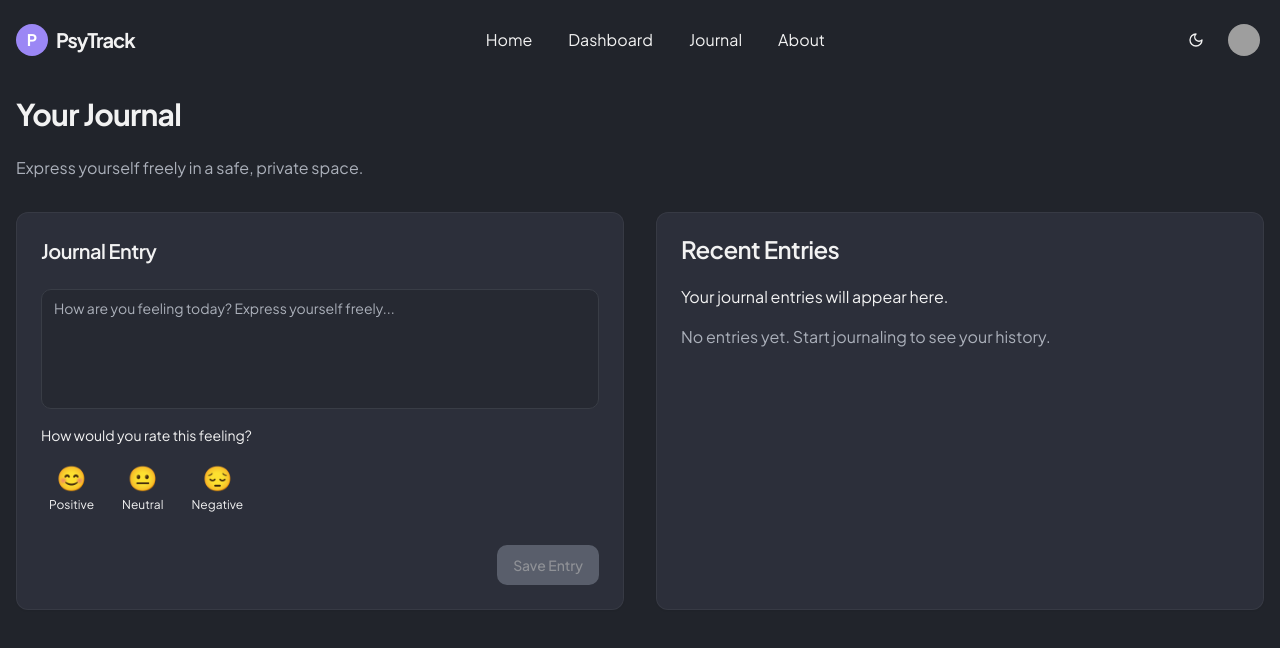
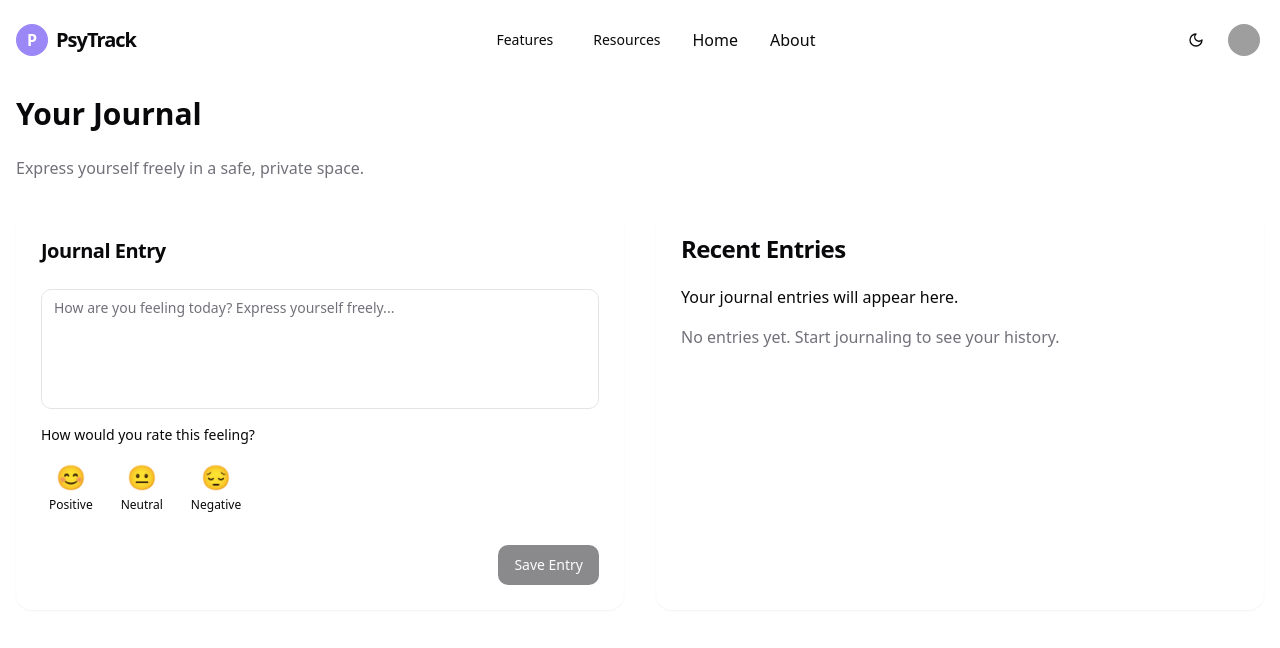
Before and after one commit to kruthika3129/CBC_A-17, a React (Vite) app: page /journal in a window 1280 px wide. Shown: the top 648 px of the page. Built offline with nearby package versions, Linux system fonts and the light colour scheme; grey boxes are pictures that could not be loaded.

Commit message:
Fix: Light mode toggle and navbar menu
- Fixed the light mode toggle functionality.
- Added and integrated the navbar-menu component.
- Implemented features based on website functionality.

```diff
--- a/src/App.tsx
+++ b/src/App.tsx
@@ -28,7 +28,7 @@ const App = () => {
 
   if (isLoading) {
     return (
-      <div className="flex items-center justify-center min-h-screen bg-gradient-to-br from-psytrack-purple/20 to-psytrack-light-purple/30">
+      <div className="flex items-center justify-center min-h-screen bg-gradient-to-br from-psytrack-purple/20 to-psytrack-light-purple/30 dark:from-psytrack-deep-purple/30 dark:to-psytrack-purple/20">
         <div className="relative">
           <div className="w-16 h-16 rounded-full border-4 border-psytrack-purple border-t-transparent animate-spin"></div>
           <div className="absolute inset-0 flex items-center justify-center">
@@ -58,6 +58,6 @@ const App = () => {
       </ThemeProvider>
     </QueryClientProvider>
   );
-};
+}
 
 export default App;
--- a/src/components/Navbar.tsx
+++ b/src/components/Navbar.tsx
@@ -5,6 +5,7 @@ import { Button } from '@/components/ui/button';
 import { Avatar, AvatarFallback, AvatarImage } from '@/components/ui/avatar';
 import { Sun, Moon, Menu, User } from 'lucide-react';
 import { useTheme } from '@/components/ThemeProvider';
+import NavbarMenu from '@/components/NavbarMenu';
 import {
   DropdownMenu,
   DropdownMenuContent,
@@ -44,21 +45,16 @@ const Navbar = () => {
           <span className="text-xl font-bold tracking-tighter">PsyTrack</span>
         </Link>
 
-        {/* Desktop Navigation */}
-        <nav className="hidden md:flex items-center space-x-1">
+        {/* Desktop Navigation with NavbarMenu */}
+        <div className="hidden md:flex items-center">
+          <NavbarMenu />
           <Link to="/" className="px-4 py-2 rounded-md hover:bg-white/10 transition-colors">
             Home
-          </Link>
-          <Link to="/dashboard" className="px-4 py-2 rounded-md hover:bg-white/10 transition-colors">
-            Dashboard
-          </Link>
-          <Link to="/journal" className="px-4 py-2 rounded-md hover:bg-white/10 transition-colors">
-            Journal
           </Link>
           <Link to="/about" className="px-4 py-2 rounded-md hover:bg-white/10 transition-colors">
             About
           </Link>
-        </nav>
+        </div>
 
         <div className="flex items-center space-x-2">
           <Button
@@ -123,6 +119,32 @@ const Navbar = () => {
             onClick={() => setMobileMenuOpen(false)}>
             About
           </Link>
+          <div className="p-2">
+            <h3 className="px-4 py-2 font-medium">Features</h3>
+            <Link to="/dashboard" className="px-6 py-2 block rounded-md hover:bg-white/10 transition-colors"
+              onClick={() => setMobileMenuOpen(false)}>
+              Dashboard
+            </Link>
+            <Link to="/journal" className="px-6 py-2 block rounded-md hover:bg-white/10 transition-colors"
+              onClick={() => setMobileMenuOpen(false)}>
+              Journal
+            </Link>
+          </div>
+          <div className="p-2">
+            <h3 className="px-4 py-2 font-medium">Resources</h3>
+            <Link to="#mental-health-tips" className="px-6 py-2 block rounded-md hover:bg-white/10 transition-colors"
+              onClick={() => setMobileMenuOpen(false)}>
+              Mental Health Tips
+            </Link>
+            <Link to="#guided-sessions" className="px-6 py-2 block rounded-md hover:bg-white/10 transition-colors"
+              onClick={() => setMobileMenuOpen(false)}>
+              Guided Sessions
+            </Link>
+            <Link to="#community" className="px-6 py-2 block rounded-md hover:bg-white/10 transition-colors"
+              onClick={() => setMobileMenuOpen(false)}>
+              Community
+            </Link>
+          </div>
         </div>
       )}
     </header>
--- /dev/null
+++ b/src/components/NavbarMenu.tsx
@@ -0,0 +1,164 @@
+
+import React, { useState } from 'react';
+import { Link } from 'react-router-dom';
+import { motion } from 'framer-motion';
+import { cn } from "@/lib/utils";
+
+type MenuItemType = {
+  title: string;
+  href: string;
+  description?: string;
+};
+
+const featuredItems: MenuItemType[] = [
+  {
+    title: "Dashboard",
+    href: "/dashboard",
+    description: "Track your emotional well-being and progress"
+  },
+  {
+    title: "Journal",
+    href: "/journal",
+    description: "Document your thoughts and feelings"
+  },
+  {
+    title: "About",
+    href: "/about",
+    description: "Learn more about PsyTrack"
+  },
+];
+
+const resourceItems: MenuItemType[] = [
+  {
+    title: "Mental Health Tips",
+    href: "#mental-health-tips",
+    description: "Expert advice for your well-being"
+  },
+  {
+    title: "Guided Sessions",
+    href: "#guided-sessions",
+    description: "Follow along with therapeutic exercises"
+  },
+  {
+    title: "Community",
+    href: "#community",
+    description: "Connect with others on similar journeys"
+  },
+];
+
+export function NavbarMenu({ className }: { className?: string }) {
+  const [activeItem, setActiveItem] = useState<MenuItemType | null>(null);
+  const [isMenuOpen, setIsMenuOpen] = useState(false);
+
+  return (
+    <div className={cn("relative", className)}>
+      <div className="flex items-center justify-center gap-2">
+        <button
+          onMouseEnter={() => {
+            setIsMenuOpen(true);
+            setActiveItem(featuredItems[0]);
+          }}
+          onClick={() => {
+            setIsMenuOpen(!isMenuOpen);
+            if (!isMenuOpen) setActiveItem(featuredItems[0]);
+          }}
+          className="px-4 py-2 rounded-md hover:bg-white/10 transition-colors text-sm font-medium"
+        >
+          Features
+        </button>
+        <button
+          onMouseEnter={() => {
+            setIsMenuOpen(true);
+            setActiveItem(resourceItems[0]);
+          }}
+          onClick={() => {
+            setIsMenuOpen(!isMenuOpen);
+            if (!isMenuOpen) setActiveItem(resourceItems[0]);
+          }}
+          className="px-4 py-2 rounded-md hover:bg-white/10 transition-colors text-sm font-medium"
+        >
+          Resources
+        </button>
+      </div>
+
+      {isMenuOpen && (
+        <div
+          onMouseLeave={() => setIsMenuOpen(false)}
+          className="absolute top-full left-0 w-full mt-2 glass-morphism neo-blur rounded-xl overflow-hidden z-50"
+        >
+          <motion.div
+            initial={{ opacity: 0, y: -10 }}
+            animate={{ opacity: 1, y: 0 }}
+            exit={{ opacity: 0, y: -10 }}
+            transition={{ duration: 0.2, ease: "easeInOut" }}
+            className="flex w-full"
+          >
+            <div className="w-1/4 bg-black/20 p-4">
+              <div className="flex flex-col gap-2">
+                <p className="text-sm font-medium opacity-60">Features</p>
+                {featuredItems.map((item) => (
+                  <button
+                    key={item.title}
+                    onMouseEnter={() => setActiveItem(item)}
+                    onClick={() => setIsMenuOpen(false)}
+                    className={cn(
+                      "flex items-center space-x-2 rounded-md px-3 py-2 text-sm font-medium transition-colors",
+                      activeItem?.title === item.title
+                        ? "bg-white/20 text-white"
+                        : "hover:bg-white/10 text-white/70 hover:text-white"
+                    )}
+                  >
+                    <span>{item.title}</span>
+                  </button>
+                ))}
+                <div className="mt-2">
+                  <p className="text-sm font-medium opacity-60">Resources</p>
+                  {resourceItems.map((item) => (
+                    <button
+                      key={item.title}
+                      onMouseEnter={() => setActiveItem(item)}
+                      onClick={() => setIsMenuOpen(false)}
+                      className={cn(
+                        "flex items-center space-x-2 rounded-md px-3 py-2 text-sm font-medium transition-colors",
+                        activeItem?.title === item.title
+                          ? "bg-white/20 text-white"
+                          : "hover:bg-white/10 text-white/70 hover:text-white"
+                      )}
+                    >
+                      <span>{item.title}</span>
+                    </button>
+                  ))}
+                </div>
+              </div>
+            </div>
+
+            <div className="w-3/4 p-6">
+              {activeItem && (
+                <div className="w-full h-full">
+                  <motion.div
+                    initial={{ opacity: 0, x: -10 }}
+                    animate={{ opacity: 1, x: 0 }}
+                    transition={{ duration: 0.2, ease: "easeInOut" }}
+                    className="flex flex-col gap-2"
+                  >
+                    <h3 className="text-xl font-medium">{activeItem.title}</h3>
+                    <p className="text-sm opacity-70">{activeItem.description}</p>
+                    <Link
+                      to={activeItem.href}
+                      onClick={() => setIsMenuOpen(false)}
+                      className="mt-4 px-4 py-2 bg-gradient-to-r from-psytrack-purple to-psytrack-deep-purple rounded-md text-white text-sm font-medium hover:opacity-90 transition-opacity inline-block w-max"
+                    >
+                      Explore {activeItem.title}
+                    </Link>
+                  </motion.div>
+                </div>
+              )}
+            </div>
+          </motion.div>
+        </div>
+      )}
+    </div>
+  );
+}
+
+export default NavbarMenu;
--- a/src/index.css
+++ b/src/index.css
@@ -1,4 +1,3 @@
-@import url('https://fonts.googleapis.com/css2?family=Plus+Jakarta+Sans:wght@200;300;400;500;600;700;800&display=swap');
 
 @tailwind base;
 @tailwind components;
@@ -6,89 +5,70 @@
 
 @layer base {
   :root {
-    --background: 222 13% 15%;
-    --foreground: 0 0% 95%;
+    --background: 0 0% 100%;
+    --foreground: 240 10% 3.9%;
+    --card: 0 0% 100%;
+    --card-foreground: 240 10% 3.9%;
+    --popover: 0 0% 100%;
+    --popover-foreground: 240 10% 3.9%;
+    --primary: 240 5.9% 10%;
+    --primary-foreground: 0 0% 98%;
+    --secondary: 240 4.8% 95.9%;
+    --secondary-foreground: 240 5.9% 10%;
+    --muted: 240 4.8% 95.9%;
+    --muted-foreground: 240 3.8% 46.1%;
+    --accent: 240 4.8% 95.9%;
+    --accent-foreground: 240 5.9% 10%;
+    --destructive: 0 84.2% 60.2%;
+    --destructive-foreground: 0 0% 98%;
+    --border: 240 5.9% 90%;
+    --input: 240 5.9% 90%;
+    --ring: 240 5.9% 10%;
+    --radius: 0.75rem;
+  }
 
-    --card: 225 14% 20%;
-    --card-foreground: 0 0% 95%;
-
-    --popover: 225 14% 20%;
-    --popover-foreground: 0 0% 95%;
-
-    --primary: 220 10% 57%;
-    --primary-foreground: 0 0% 95%;
-
-    --secondary: 220 9% 45%;
-    --secondary-foreground: 0 0% 95%;
-
-    --muted: 225 10% 25%;
-    --muted-foreground: 220 10% 70%;
-
-    --accent: 220 10% 57%;
-    --accent-foreground: 0 0% 95%;
-
+  .dark {
+    --background: 240 10% 3.9%;
+    --foreground: 0 0% 98%;
+    --card: 240 10% 3.9%;
+    --card-foreground: 0 0% 98%;
+    --popover: 240 10% 3.9%;
+    --popover-foreground: 0 0% 98%;
+    --primary: 0 0% 98%;
+    --primary-foreground: 240 5.9% 10%;
+    --secondary: 240 3.7% 15.9%;
+    --secondary-foreground: 0 0% 98%;
+    --muted: 240 3.7% 15.9%;
+    --muted-foreground: 240 5% 64.9%;
+    --accent: 240 3.7% 15.9%;
+    --accent-foreground: 0 0% 98%;
     --destructive: 0 62.8% 30.6%;
-    --destructive-foreground: 0 0% 95%;
-
-    --border: 225 10% 25%;
-    --input: 225 10% 25%;
-    --ring: 220 10% 57%;
-
-    --radius: 0.75rem;
+    --destructive-foreground: 0 0% 98%;
+    --border: 240 3.7% 15.9%;
+    --input: 240 3.7% 15.9%;
+    --ring: 240 4.9% 83.9%;
   }
 }
 
-@layer base {
-  * {
-    @apply border-border;
+@layer utilities {
+  .glass-morphism {
+    @apply backdrop-blur-xl bg-white/5 border border-white/10 shadow-[0_4px_12px_-2px_rgba(0,0,0,0.3)];
   }
 
-  body {
-    @apply bg-background text-foreground;
-    font-family: 'Plus Jakarta Sans', sans-serif;
-  }
-
-  h1, h2, h3, h4, h5, h6 {
-    @apply font-medium tracking-tight;
+  .neo-blur {
+    @apply backdrop-blur-2xl bg-black/40 border border-white/10;
   }
 
   .glass {
-    @apply bg-[#403E43]/10 backdrop-blur-lg border border-white/5 shadow-lg dark:border-white/5;
-  }
-
-  .magnetic-button {
-    @apply relative transition-transform duration-300 transform hover:scale-105 active:scale-95;
-  }
-
-  .magic-text {
-    @apply bg-clip-text text-transparent bg-gradient-to-r from-[#8E9196] to-[#9F9EA1];
-  }
-
-  .floating {
-    animation: float 6s ease-in-out infinite;
-  }
-
-  .animate-delay-100 {
-    animation-delay: 100ms;
-  }
-
-  .animate-delay-200 {
-    animation-delay: 200ms;
-  }
-
-  .animate-delay-300 {
-    animation-delay: 300ms;
-  }
-
-  .animate-delay-400 {
-    animation-delay: 400ms;
-  }
-
-  .animate-delay-500 {
-    animation-delay: 500ms;
-  }
-
-  .orb {
-    @apply absolute rounded-full blur-2xl opacity-60 animate-pulse;
+    @apply bg-white/10 backdrop-blur-lg border border-white/20 rounded-2xl;
   }
 }
+
+* {
+  @apply border-border;
+  scroll-behavior: smooth;
+}
+
+body {
+  @apply bg-background text-foreground;
+}
```
